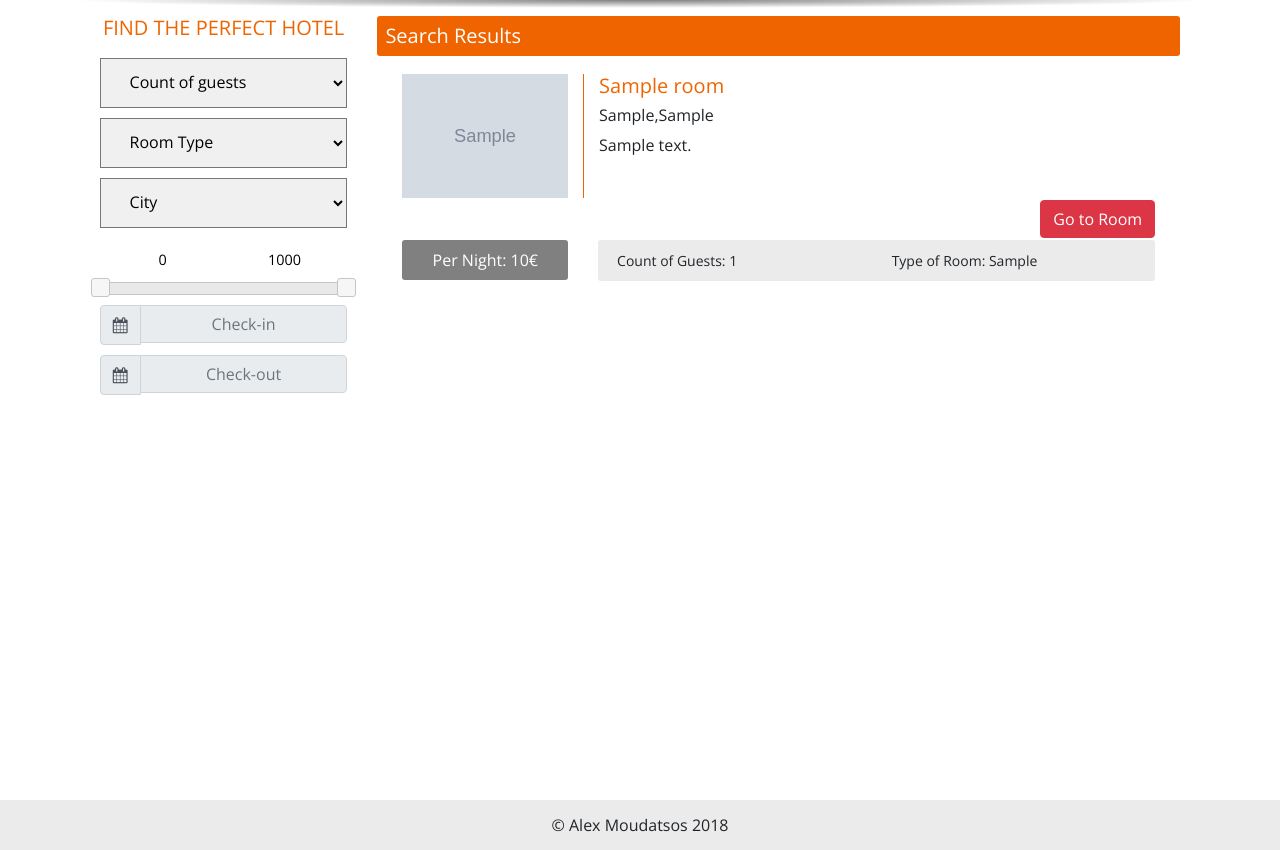
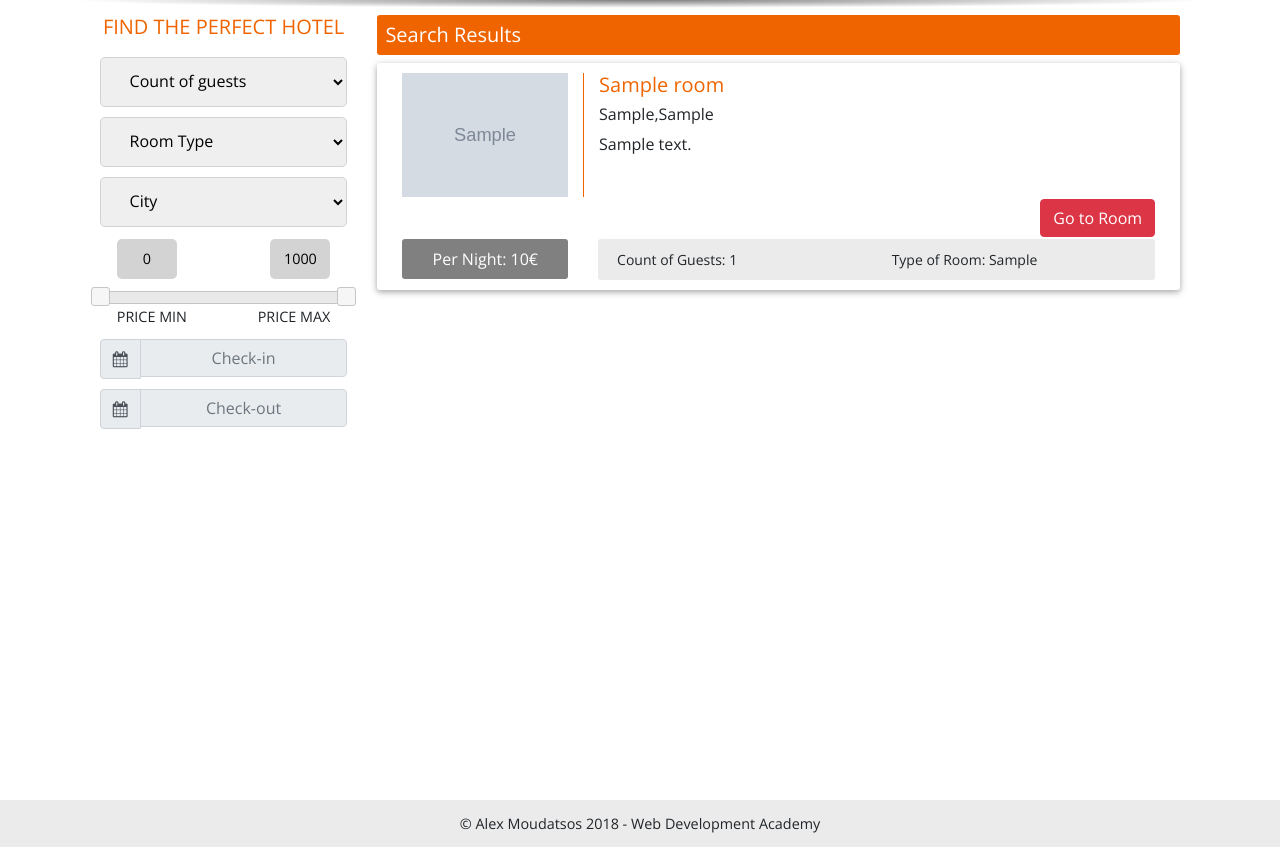
Before and after one commit to AlexMoud/hotel-booking-app, a PHP site: page /list.php in a window 1280 px wide. Shown: the part 54-904 px from the top of the page. Run offline with PHP 8.4, Linux system fonts and the light colour scheme; tables that the repository leaves empty or names only in its code hold one stand-in row (values such as "Sample post"); grey boxes marked "Sample" are stand-in pictures; some libraries are stand-ins or nearby versions.

Commit message:
Background, Footer changed. Added Shadows. Some UI changes

```diff
--- a/css/list.css
+++ b/css/list.css
@@ -20,12 +20,13 @@
     background-repeat: no-repeat;
 }
 
-.container select {
+select {
     width: 100%;
     padding: 1% 10%;
     height: 50px;
     margin-top: 10px;
-    background-color: rgb(240, 240, 240);
+    border-color: lightgray;
+    border-radius: 5px;
 }
 
 input {
@@ -100,6 +101,25 @@ img {
     margin-bottom: 10px;
 }
 
-.alert {
-    display: none;
+input#min[readonly] , input#max[readonly]{
+    background-color:lightgray;
+    border:0;
+    font-size:0.9em;
+    border-radius: 5px;
+    margin-bottom: 10px;
+    width: 60px;
 }
+
+#min {
+    float:left;
+}
+
+#max {
+    float:right;
+}
+
+.resultItem {
+    border-radius:3px;
+    box-shadow: 0 2px 8px 0 rgba(0, 0, 0, 0.2), 0 2px 5px 0 rgba(0, 0, 0, 0.19);
+    margin-bottom: 10px;
+}
--- a/css/main.css
+++ b/css/main.css
@@ -77,4 +77,9 @@ footer {
 
 footer>p {
     margin: 0;
+    font-size: 0.9em;
 }
+
+p {
+    margin-bottom: 0;
+}
--- a/footer.html
+++ b/footer.html
@@ -1,4 +1,4 @@
 <!-- FOOTER -->
 <footer>
-    <p>&copy; Alex Moudatsos 2018</p>
+    <p>&copy; Alex Moudatsos 2018 - Web Development Academy</p>
 </footer>
--- a/js/list.js
+++ b/js/list.js
@@ -36,12 +36,11 @@ function goToRoom(name) {
     if ($("#checkIn").val() !== "" && $("#checkOut").val() !== "") {
         window.location.href = "room.php?name=" + name + "&checkIn=" + checkIn + "&checkOut=" + checkOut;
     } else {
-        $('.alert').css("display","block");
+        alert("You need to assign check in and check out values to continue.");
     }
 }
 
 $(function send() {
-
     $('#city').change(function () {
         var city = document.getElementById("city").value;
         var roomType = document.getElementById("roomType").value;
@@ -61,8 +60,6 @@ $(function send() {
             }
         });
     });
-
-
 
     $('#CountOfGuests').change(function () {
         var city = document.getElementById("city").value;
--- a/list.php
+++ b/list.php
@@ -12,12 +12,6 @@
     <!-- MAIN CONTAINER -->
     <div class="container" id="mainBody">
         <div class="row">
-            <div class="col-lg-12">
-                <div class="alert alert-danger alert-dismissable">
-                    <button type="button" class="close" data-dismiss="alert" aria-hidden="true">&times;</button>
-                    You need to assign check in and check out values in order to continue
-                </div>
-            </div>
             <!-- SIDE MENU - FILTERS -->
             <div class="col-lg-3" id="filters">
                 <h5 style="text-align: center">FIND THE PERFECT HOTEL</h5>
@@ -69,14 +63,20 @@
                         ?>
                     </select>
                     <div class="row">
-                        <div class="col-lg-6 col-md-6 col-sm-6 col-xs-6">
-                            <input type="text" id="min" readonly style="border:0;font-size:0.9em">
-                        </div>
-                        <div class="col-lg-6 col-md-6 col-sm-6 col-xs-6">
-                            <input type="text" id="max" readonly style="border:0;font-size:0.9em">
+                        <div class="col-lg-12">
+                            <input type="text" id="min" readonly>
+                            <input type="text" id="max" readonly>
                         </div>
                     </div>
                     <div id="slider-range"></div>
+                    <div class="row">
+                        <div class="col-lg-6 col-md-6 col-sm-6 col-xs-6">
+                            <p style="float:left;font-size:0.9em;">PRICE MIN</p>
+                        </div>
+                        <div class="col-lg-6 col-md-6 col-sm-6 col-xs-6">
+                            <p style="float:right;font-size:0.9em;">PRICE MAX</p>
+                        </div>
+                    </div>
                     <div class="input-group">
                         <div class="input-group-prepend">
                             <span class="input-group-text" id="calendarIcon"><i class="fa fa-calendar"></i></span>
--- a/php/getFavorites.php
+++ b/php/getFavorites.php
@@ -22,7 +22,7 @@
             while($row1 = $result1->fetch_assoc()) {
                 if($row["status"]==1) {
                     $counter++;   ?>
-                    <h6><?php echo $counter.". ".$row1["name"];?></h6>
+                    <h4><?php echo $counter.". ".$row1["name"];?></h4>
                 <?php
                 }
             }
--- a/php/getReviews.php
+++ b/php/getReviews.php
@@ -22,7 +22,7 @@
             $sql1 =  'SELECT * FROM room WHERE room_id='.$row1["room_id"].'';
             $result1 = $conn->query($sql1);
             while($row = $result1->fetch_assoc()) { ?>
-                <h6><?php echo $counter.". ".$row["name"];?></h6>
+                <h4><?php echo $counter.". ".$row["name"];?></h4>
                 <h5>
                 <?php for ($i = 0; $i < $rate ; $i++) { ?>
                     <i class="fa fa-star"></i>
```
Also changed, not shown: css/landing.css (+32 -3 lines), css/profile.css (+6 -6 lines), index.php (+2 -9 lines), images/rooms/santorini.jpg (added).
